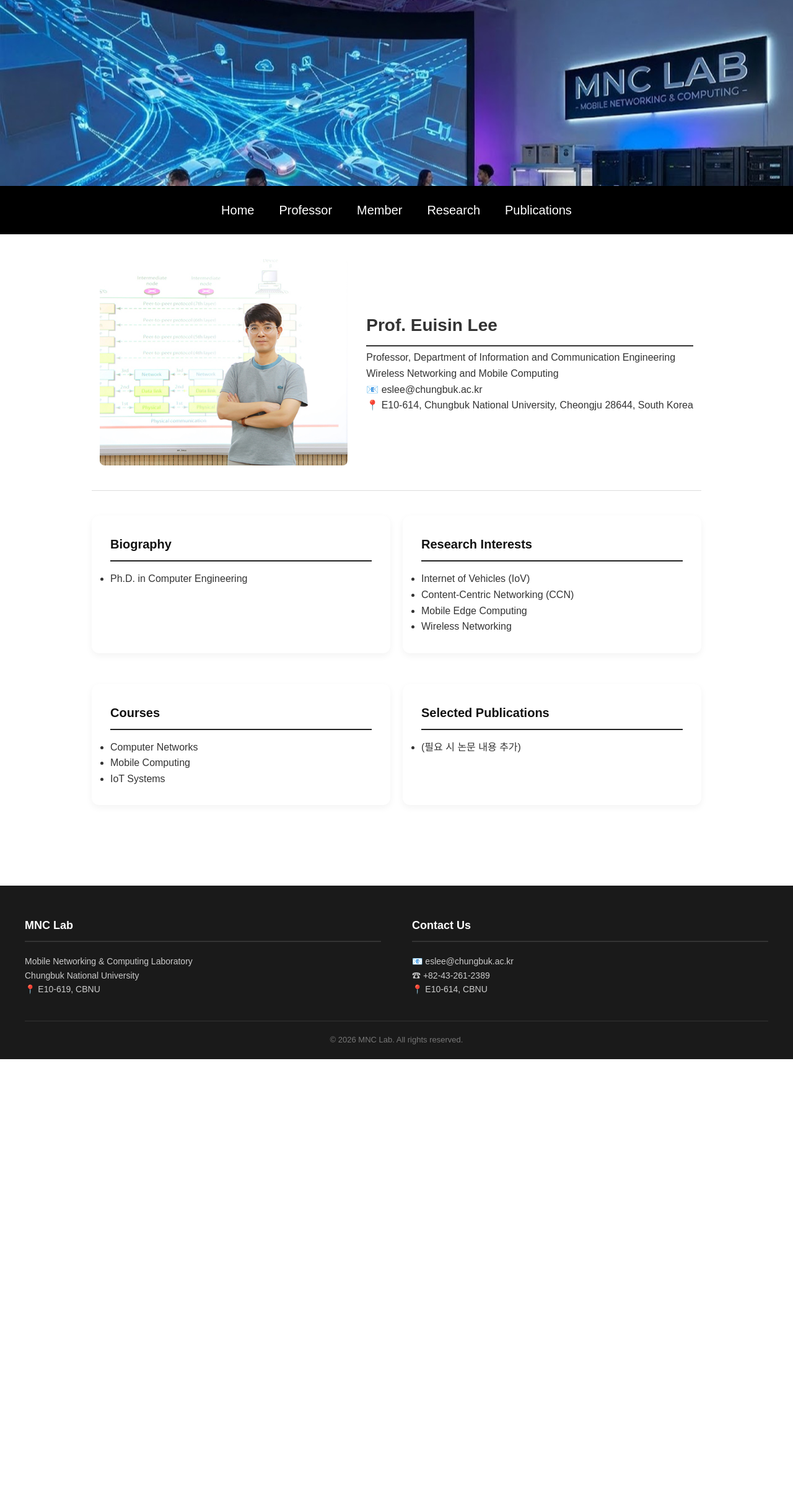
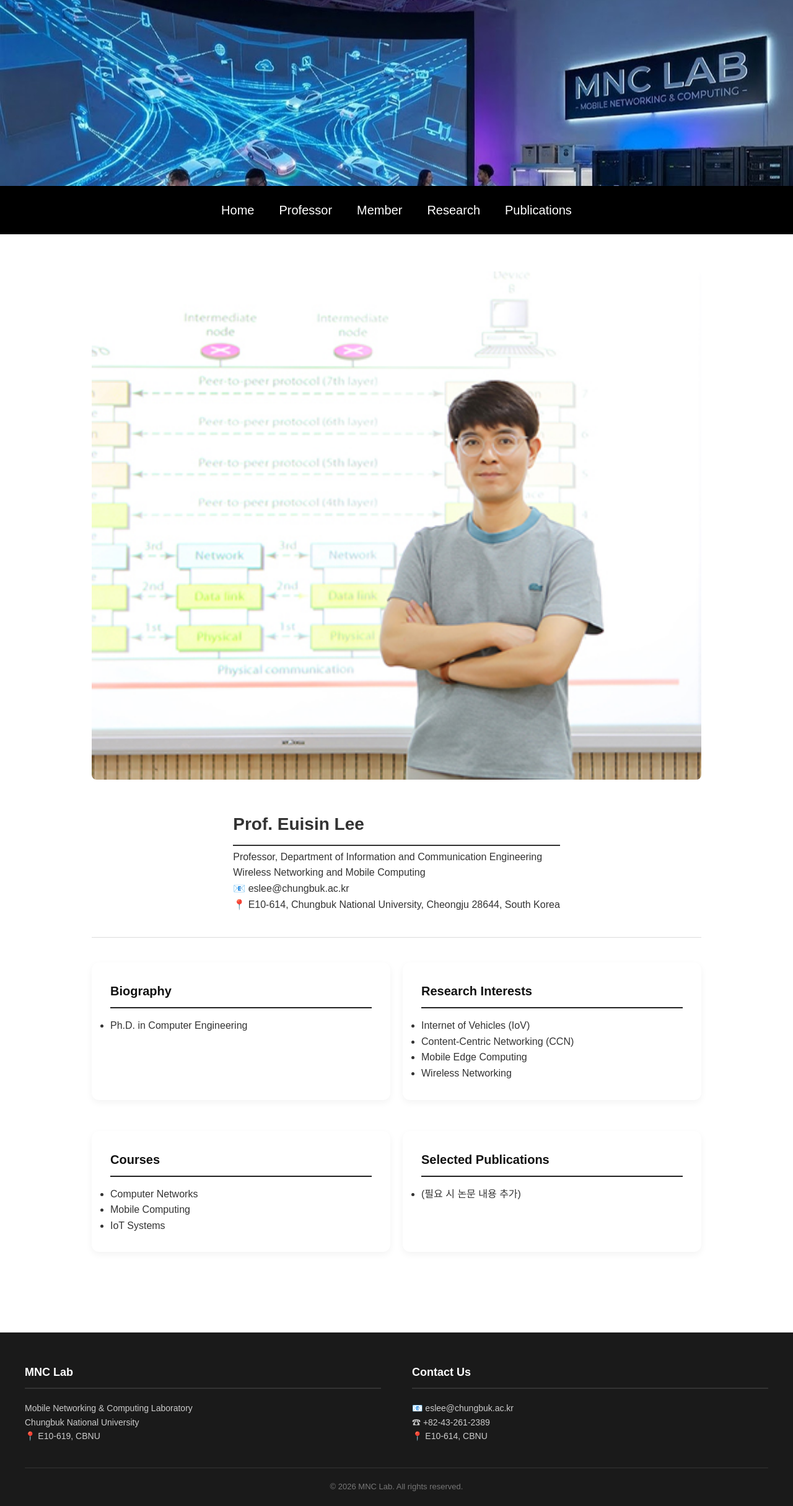
Before and after one commit to mnc-cbnu/mnc-cbnu.github.io, a Jekyll site: the page built from professor/index.md, in a window 1280 px wide. Shown: the whole page at 62% size. Built offline with Jekyll 4.4.1, drawn with Linux system fonts in a browser that asks for light colours; before the commit the page ends 1709 px from its top, so only the background shows below that.

Commit message:
style 추가

```diff
--- a/_layouts/default.html
+++ b/_layouts/default.html
@@ -82,6 +82,18 @@
             padding: 0 20px;
             flex: 1;
             width: 100%;
+        }
+
+        .container img {
+            max-width: 100%;
+            /* 컨테이너 너비를 절대 넘지 못하게 잠금! */
+            height: auto;
+            /* 비율에 맞춰 높이 자동 조절 */
+            border-radius: 8px;
+            /* 모서리를 둥글고 예쁘게 */
+            display: block;
+            margin: 20px auto;
+            /* 이미지 위아래 여백 및 가운데 정렬 */
         }
 
         /* 하얀색 카드 디자인 공통 클래스 */
```
